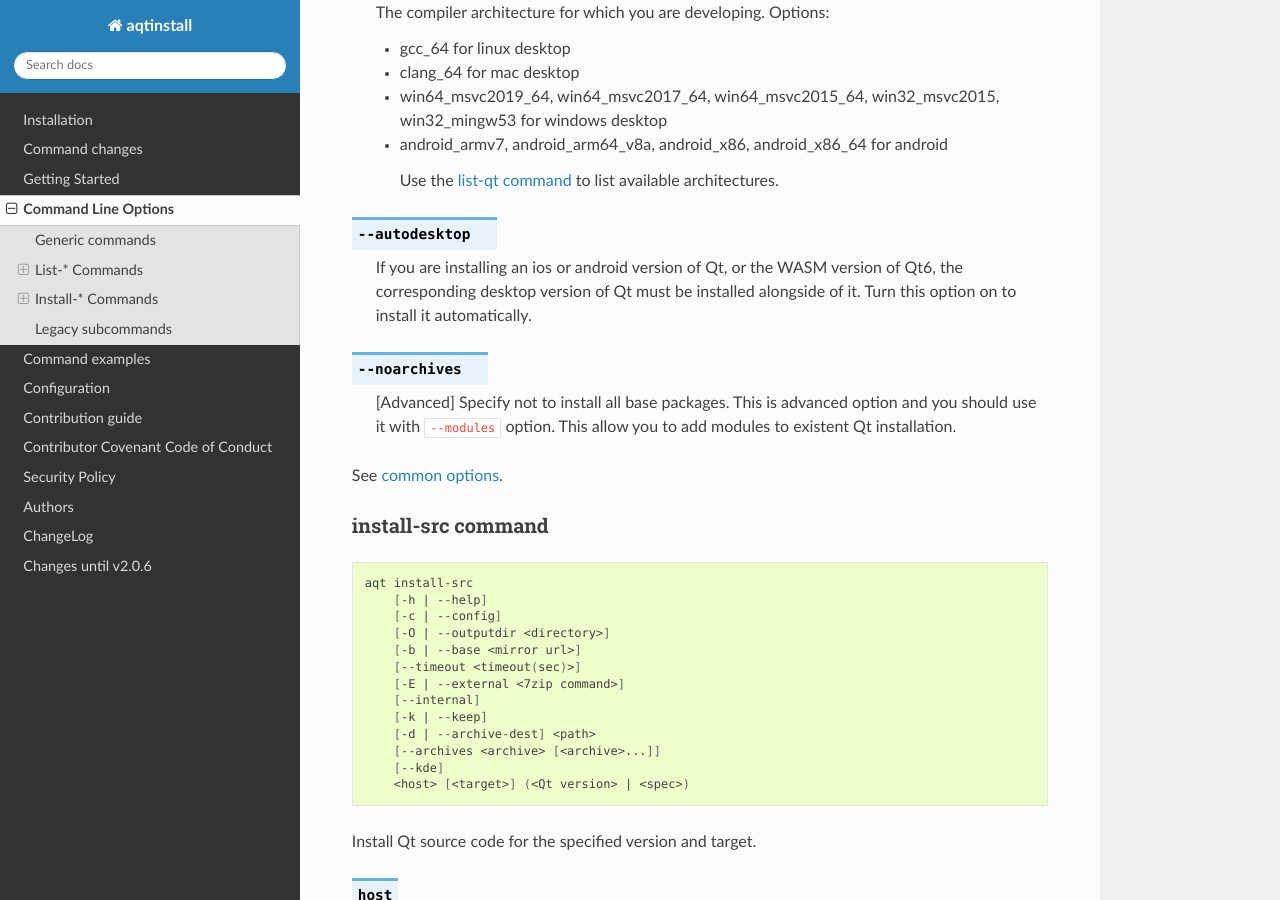
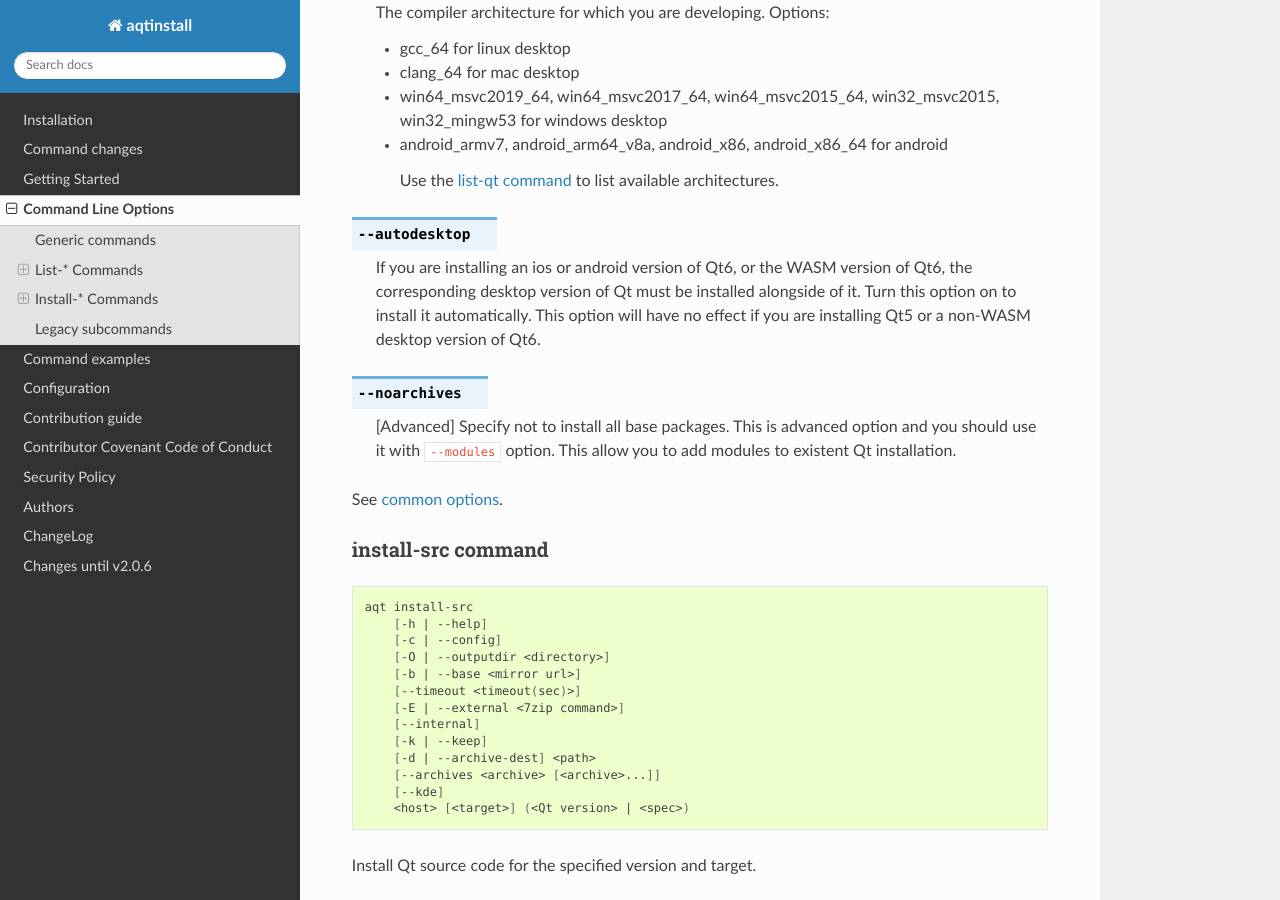
Before and after one commit to miurahr/aqtinstall, a Sphinx documentation site: the page built from docs/cli.rst, in a window 1280 px wide and 900 px high, scrolled down 9258 px. Built offline with Sphinx 7.4.7 and the Read the Docs theme 2.0.0, drawn with Linux system fonts in a browser that asks for light colours; the version number could not be read and is left out; some of the changed text lies outside the part shown.

Commit message:
Update documentation for `--autodesktop` flag
The `--autodesktop` flag is only useful when installing Qt6 for mobile
or wasm. There is no need to have an additional desktop Qt installation
for any Qt5 mobile or wasm installs. This updates the docs to reflect
that.

```diff
--- a/docs/cli.rst
+++ b/docs/cli.rst
@@ -545,9 +545,10 @@
 
 .. option:: --autodesktop
 
-    If you are installing an ios or android version of Qt, or the WASM version of Qt6,
+    If you are installing an ios or android version of Qt6, or the WASM version of Qt6,
     the corresponding desktop version of Qt must be installed alongside of it.
     Turn this option on to install it automatically.
+    This option will have no effect if you are installing Qt5 or a non-WASM desktop version of Qt6.
 
 .. option:: --noarchives
 
@@ -808,7 +809,14 @@
 
 .. code-block:: console
 
-    aqt install-qt linux android 5.13.2 android_armv7 --autodesktop
+    aqt install-qt linux android 5.13.2 android_armv7
+
+
+Example: Installing Android (armv7) Qt 6.4.2:
+
+.. code-block:: console
+
+    aqt install-qt linux android 6.4.2 android_armv7 --autodesktop
 
 
 Example: Install examples, doc and source:
--- a/docs/getting_started.rst
+++ b/docs/getting_started.rst
@@ -245,7 +245,7 @@
 
     $ aqt install-qt windows android 6.2.4 android_armv7 -m qtcharts qtnetworkauth   # Install
 
-Please note that when you install Qt for android or ios, the installation will not
+Please note that when you install Qt6 for android or ios, the installation will not
 be functional unless you install the corresponding desktop version of Qt alongside it.
 You can do this automatically with the ``--autodesktop`` flag:
 
```
Also changed, not shown: 1 other file.
